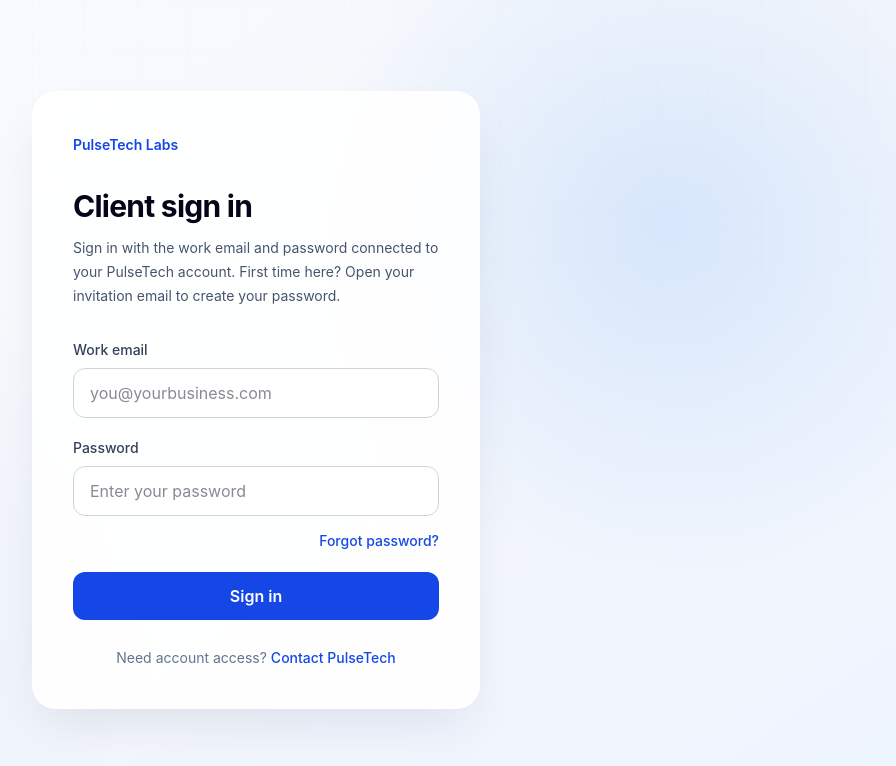
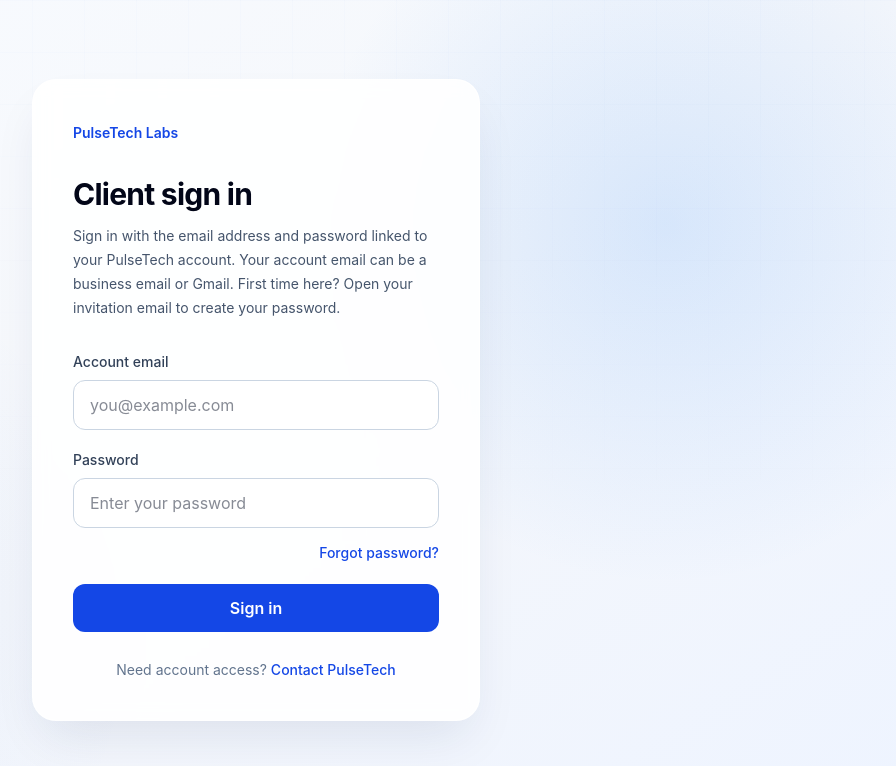
Before and after one commit to utkarshchaturvedi1/pulsetech-engine, a Next.js app: page /login in a window 1280 px wide. Shown: the top 766 px of the page, without its empty margins (384-1280 px from the left). Built offline with nearby package versions, Linux system fonts and the light colour scheme; no server answers.

Commit message:
Clarify client account email choices

```diff
--- a/src/app/client/ClientInviteForm.tsx
+++ b/src/app/client/ClientInviteForm.tsx
@@ -30,8 +30,8 @@ export default function ClientInviteForm() {
   }
 
   return <form onSubmit={submit} className="mt-5 grid gap-4 sm:grid-cols-2">
-    <label className="text-sm font-medium text-slate-700">Client account email (business or personal)
-      <input name="email" type="email" required autoComplete="email" className="mt-2 w-full rounded-xl border border-slate-300 px-4 py-3 outline-none focus:border-blue-600 focus:ring-4 focus:ring-blue-100" placeholder="owner@example.com" />
+    <label className="text-sm font-medium text-slate-700">Client work email
+      <input name="email" type="email" required autoComplete="email" className="mt-2 w-full rounded-xl border border-slate-300 px-4 py-3 outline-none focus:border-blue-600 focus:ring-4 focus:ring-blue-100" placeholder="owner@business.com" />
     </label>
     <label className="text-sm font-medium text-slate-700">Saved business profile ID
       <input name="demoId" required pattern="[A-Za-z0-9_-]+" className="mt-2 w-full rounded-xl border border-slate-300 px-4 py-3 outline-none focus:border-blue-600 focus:ring-4 focus:ring-blue-100" placeholder="business-profile-id" />
--- a/src/app/login/ClientLoginForm.tsx
+++ b/src/app/login/ClientLoginForm.tsx
@@ -47,8 +47,8 @@ export default function ClientLoginForm({ nextPath = "/client" }: { nextPath?: s
 
   return (
     <form onSubmit={submit} className="space-y-5">
-      <label className="block text-sm font-medium text-slate-700" htmlFor="client-email">Work email</label>
-      <input id="client-email" type="email" autoComplete="email" required value={email} onChange={(event) => setEmail(event.target.value)} className="-mt-3 w-full rounded-xl border border-slate-300 bg-white px-4 py-3 text-slate-900 outline-none transition focus:border-blue-600 focus:ring-4 focus:ring-blue-100" placeholder="you@yourbusiness.com" />
+      <label className="block text-sm font-medium text-slate-700" htmlFor="client-email">Account email</label>
+      <input id="client-email" type="email" autoComplete="email" required value={email} onChange={(event) => setEmail(event.target.value)} className="-mt-3 w-full rounded-xl border border-slate-300 bg-white px-4 py-3 text-slate-900 outline-none transition focus:border-blue-600 focus:ring-4 focus:ring-blue-100" placeholder="you@example.com" />
 
       {mode === "sign-in" ? (
         <>
--- a/src/app/login/page.tsx
+++ b/src/app/login/page.tsx
@@ -18,7 +18,7 @@ export default async function ClientLoginPage({ searchParams }: { searchParams:
       <section className="relative z-10 w-full max-w-md rounded-3xl border border-white/80 bg-white/90 p-8 shadow-2xl shadow-blue-950/10 backdrop-blur sm:p-10">
         <Link href="/" className="text-sm font-semibold text-blue-700">PulseTech Labs</Link>
         <h1 className="mt-8 text-3xl font-bold tracking-tight text-slate-950">Client sign in</h1>
-        <p className="mt-3 text-sm leading-6 text-slate-600">Sign in with the work email and password connected to your PulseTech account. First time here? Open your invitation email to create your password.</p>
+        <p className="mt-3 text-sm leading-6 text-slate-600">Sign in with the email address and password linked to your PulseTech account. Your account email can be a business email or Gmail. First time here? Open your invitation email to create your password.</p>
         <div className="mt-8"><ClientLoginForm nextPath={nextPath} /></div>
         {error === "link" && <p className="mt-4 rounded-xl bg-amber-50 p-3 text-sm text-amber-900">That invitation or reset link expired or was already used. Request a fresh password reset link below.</p>}
         <p className="mt-7 text-center text-sm text-slate-500">Need account access? <a className="font-medium text-blue-700 hover:underline" href="mailto:contact@pulsetechlabs.com">Contact PulseTech</a></p>
```
